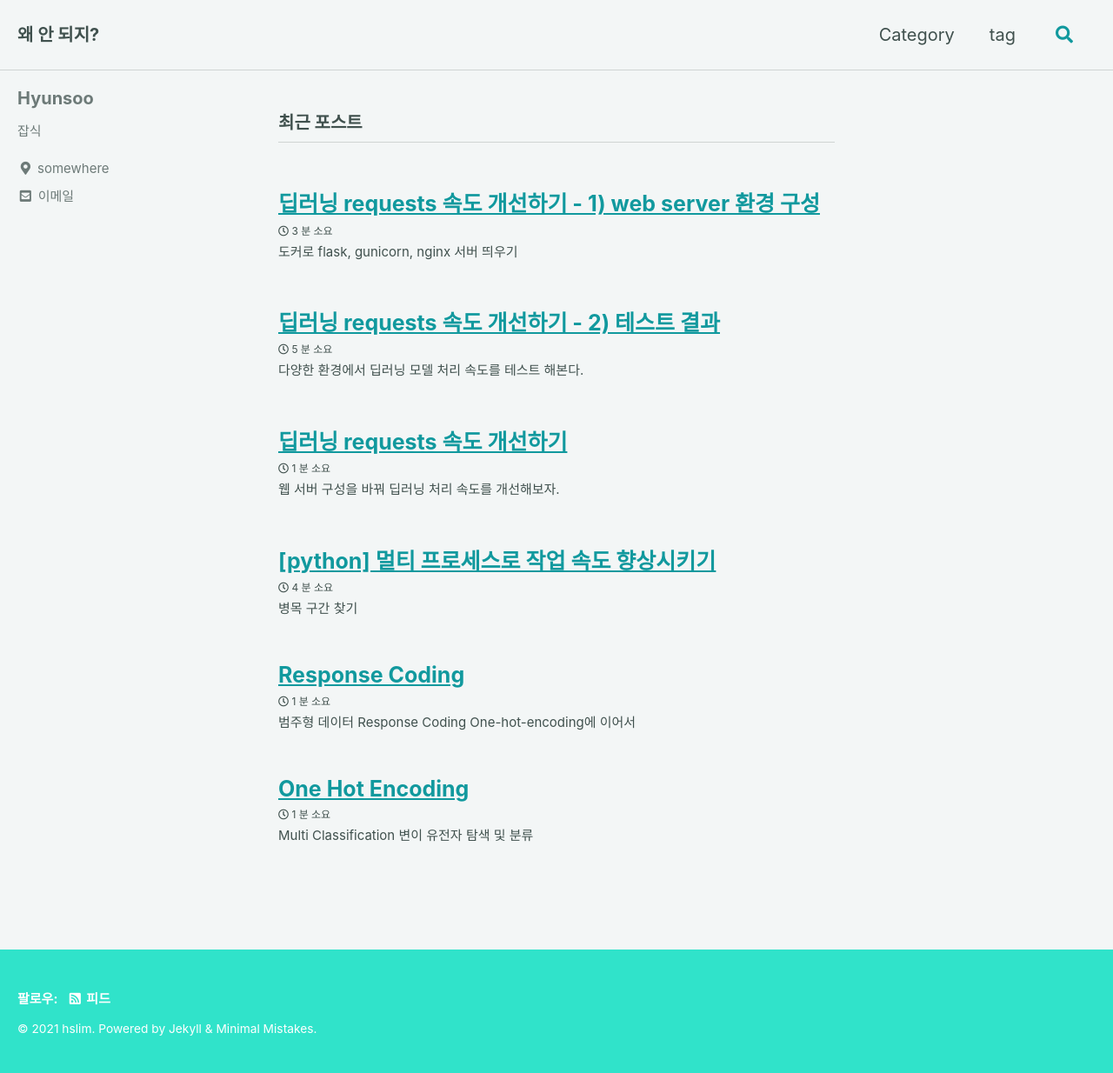
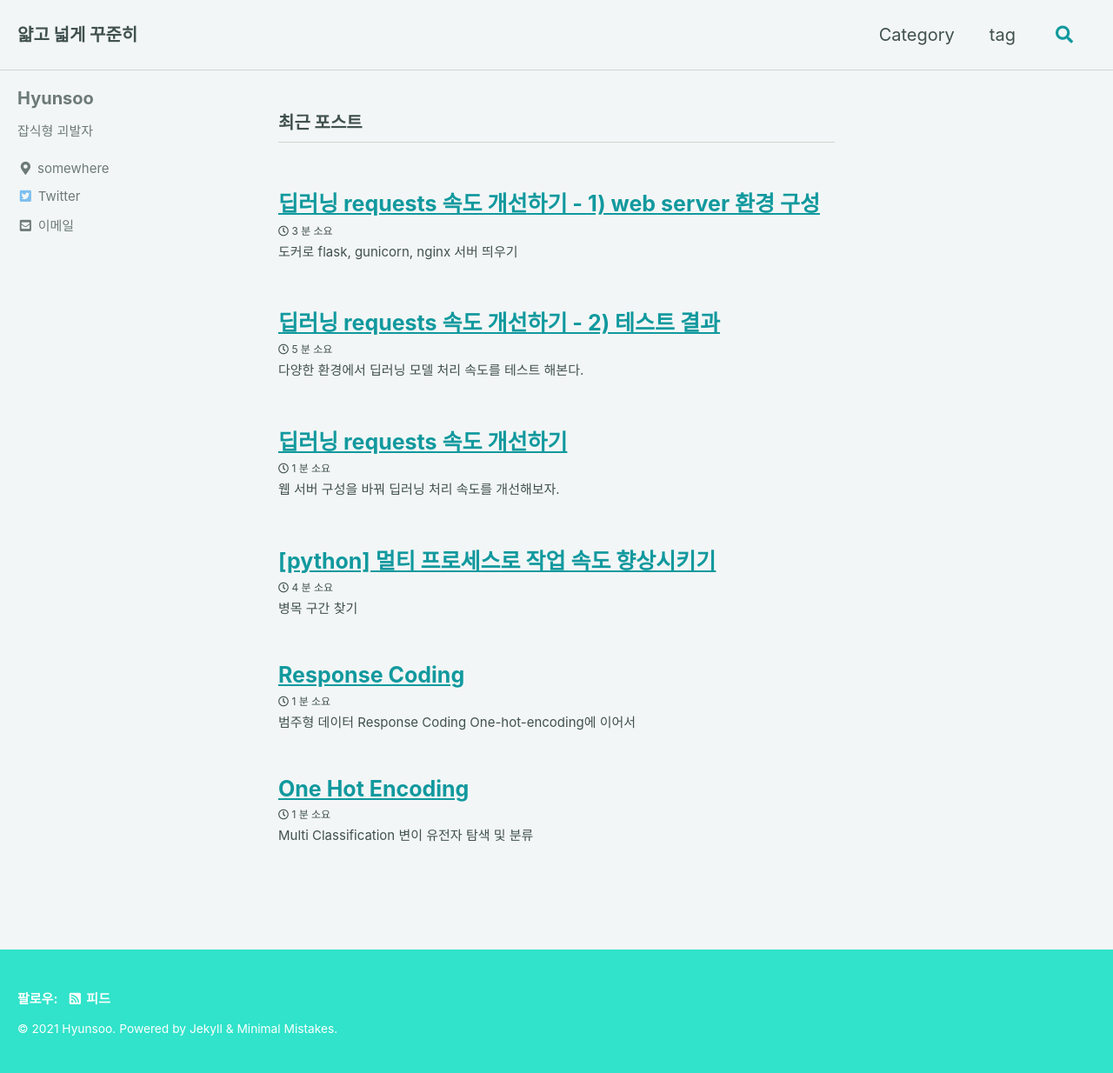
Before and after one commit to hslim8888/hslim8888.github.io, a Jekyll site: the page built from index.html, in a window 1280 px wide. Shown: the whole page at 87% size. Built offline with Jekyll 4.4.1, drawn with Linux system fonts in a browser that asks for light colours; cached includes are drawn as plain includes; the list of posts is cut into pages by our own code.

Commit message:
설정 테스트

```diff
--- a/_config.yml
+++ b/_config.yml
@@ -16,10 +16,10 @@ minimal_mistakes_skin    : "mint" # "air", "aqua", "contrast", "dark", "dirt", "
 
 # Site Settings
 locale                   : "ko-KR"
-title                    : 왜 안 되지?
+title                    : "얇고 넓게 꾸준히"
 title_separator          : "-"
 subtitle                 : # site tagline that appears below site title in masthead
-name                     : "hslim"
+name                     : "Hyunsoo"
 description              : "꽤 발랄한 개발"
 url                      : "https://hslim8888.github.io" # the base hostname & protocol for your site e.g. "https://mmistakes.github.io"
 baseurl                  : "" # the subpath of your site, e.g. "/blog"
@@ -103,7 +103,7 @@ analytics:
 author:
   name             : "Hyunsoo"
   avatar           : # path of avatar image, e.g. "/assets/images/bio-photo.jpg"
-  bio              : "잡식"
+  bio              : "잡식형 괴발자"
   location         : "somewhere"
   email            : hslim8888@gmail.com
   links:
@@ -115,7 +115,7 @@ author:
       # url: "https://your-website.com"
     - label: "Twitter"
       icon: "fab fa-fw fa-twitter-square"
-      # url: "https://twitter.com/"
+      url: "https://twitter.com/sandul88"
     - label: "Facebook"
       icon: "fab fa-fw fa-facebook-square"
       # url: "https://facebook.com/"
@@ -214,7 +214,7 @@ sass:
 
 
 # Outputting
-permalink: date #/:categories/:title/
+permalink: /:categories/:title/
 paginate: 10 # amount of posts to show
 paginate_path: /page:num/
 timezone: Asia/Seoul # https://en.wikipedia.org/wiki/List_of_tz_database_time_zones
```
